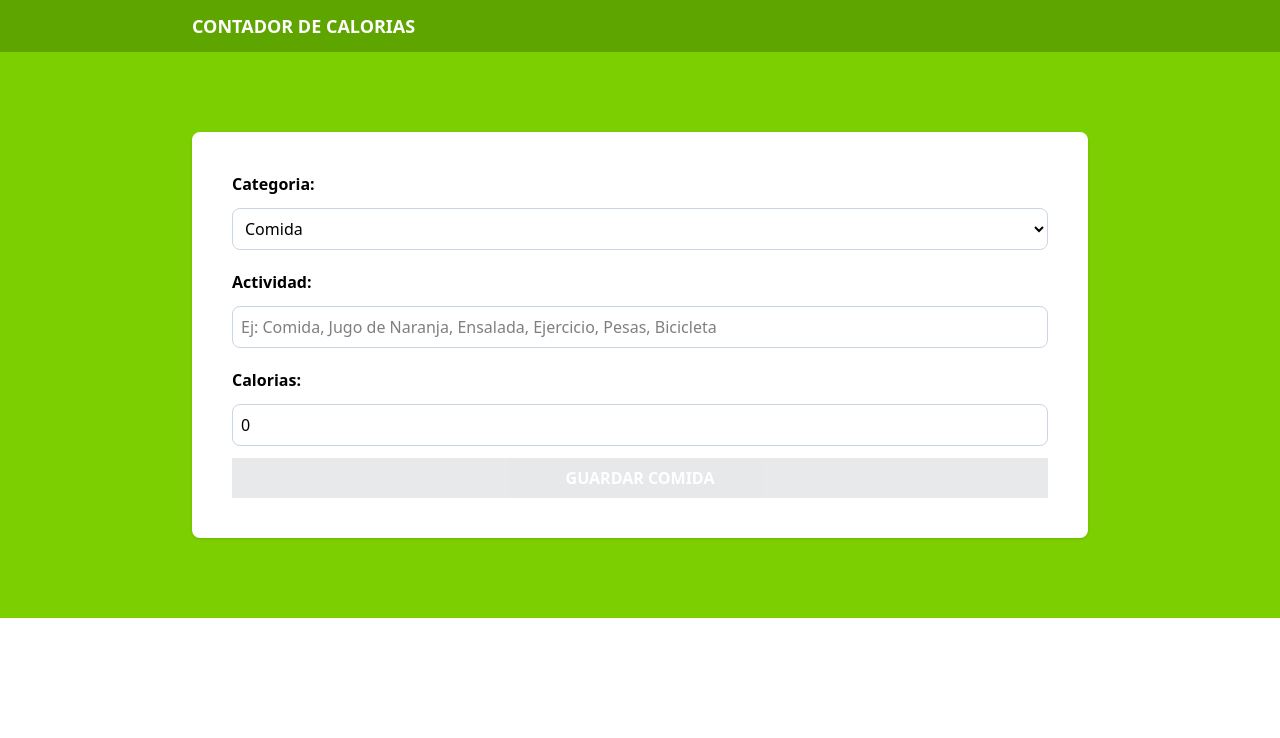
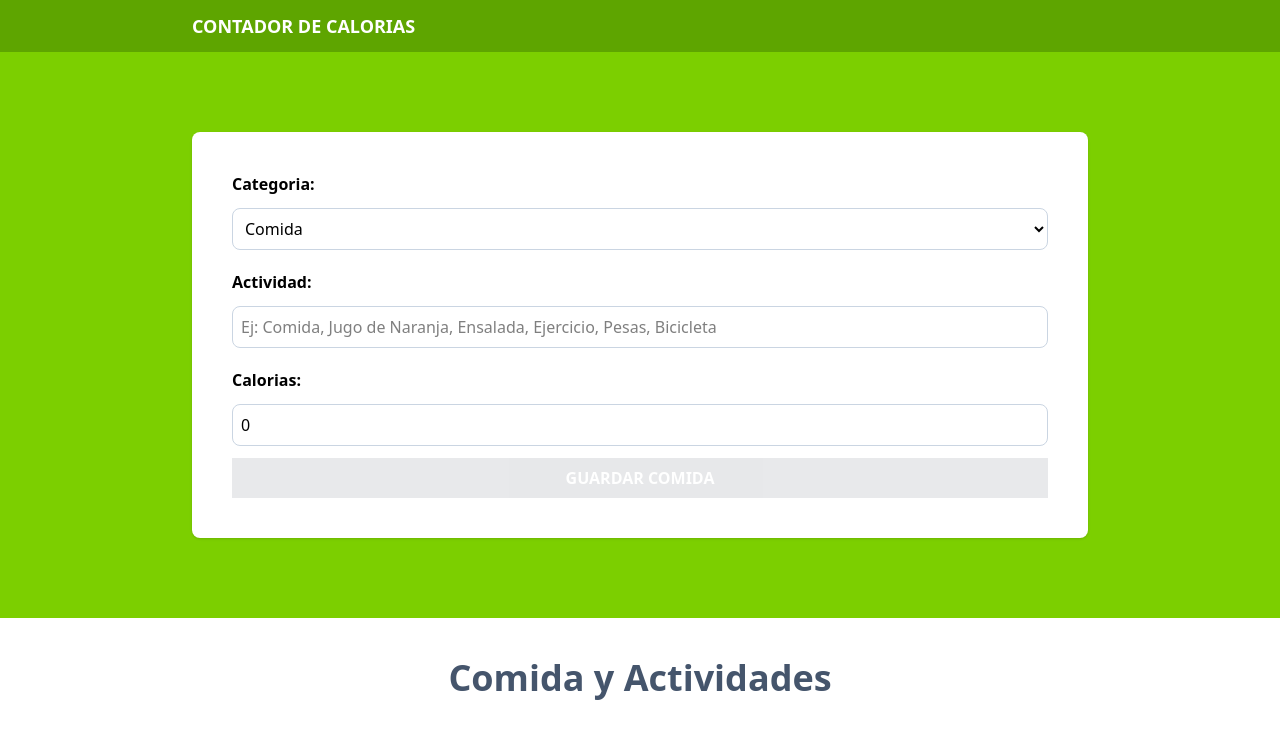
Before and after one commit to lautaroVal/contador-de-calorias, a React app: page / in a window 1280 px wide. Shown: the top 738 px of the page. Built offline with nearby package versions, Linux system fonts and the light colour scheme; the HTML template or start-up script is replaced by a standard one.

Commit message:
Añadiendo más información al listado de Actividades

```diff
--- a/src/App.tsx
+++ b/src/App.tsx
@@ -1,6 +1,7 @@
 import { useReducer } from "react"
 import Form from "./components/Form"
 import { activityReducer, initialState } from "./reducers/activty-reducer"
+import ActivityList from "./components/ActivityList"
 
 function App() {
 
@@ -22,6 +23,12 @@
           />
         </div>
       </section>
+
+      <section className="p-10 mx-auto max-w-4xl">
+        <ActivityList
+        activities={state.activities}
+        />
+      </section>
     </>
   )
 }
--- /dev/null
+++ b/src/components/ActivityList.tsx
@@ -0,0 +1,37 @@
+import type { Activity } from "../types"
+import { categories } from "../data/categories";
+import { useMemo } from "react";
+
+type ActivityListProps = {
+  activities: Activity[]
+}
+export default function ActivityList({activities}: ActivityListProps) {
+
+  const categoryName = useMemo(() =>
+    (category: Activity['category']) => categories.map(cat => cat.id === category ? cat.name : '')
+  ,[activities])
+
+  return (
+    <>
+    <h2 className="text-4xl font-bold text-slate-600 text-center">
+      Comida y Actividades
+      </h2>
+
+    {activities.map(activity=> (
+      <div key={activity.id} className="px-5 py-10 bg-white mt-5 flex justify-between">
+        <div className="space-y-2 relative">
+          <p className={`absolute -top-8 -left-8 px-10 py-2 text-white uppercase font-bold ${activity.category === 1 ? 'bg-lime-500' : 'bg-orange-400'}`}>
+            {categoryName(+activity.category)}
+          </p>
+          <p className="text-2xl font-bold pt-5">{activity.name}</p>
+          <p className="font-black text-4xl text-lime-500">
+            {activity.calories} {''}
+            <span>Calorías</span>
+          </p>
+        </div>
+
+      </div>
+    ))}
+    </>
+  )
+}
```
